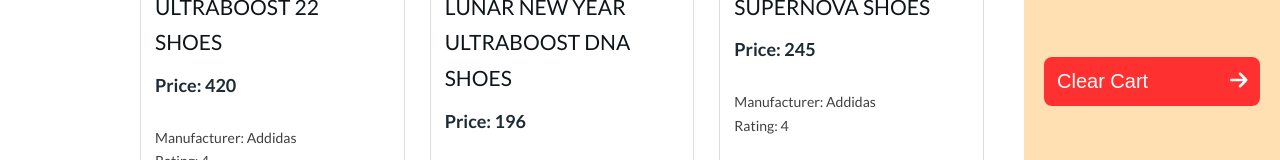
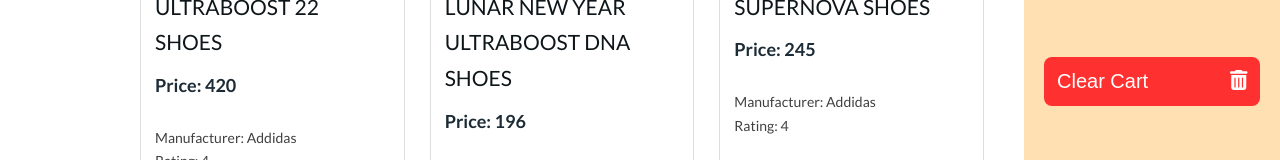
Before and after one commit to naimurcse/react-ema-john-recap, a React (Vite) app: page / in a window 1280 px wide. Shown: the part 396-556 px from the top of the page. Built offline with nearby package versions, Linux system fonts and the light colour scheme.

Commit message:
Clear cart items with clear cart btn is done

```diff
--- a/src/components/Cart/Cart.jsx
+++ b/src/components/Cart/Cart.jsx
@@ -1,8 +1,10 @@
 import PropTypes from "prop-types";
 import "./Cart.css";
 import { FontAwesomeIcon } from "@fortawesome/react-fontawesome";
-import { faArrowRight } from "@fortawesome/free-solid-svg-icons";
-const Cart = (props, { children }) => {
+import { faArrowRight, faTrashCan } from "@fortawesome/free-solid-svg-icons";
+const Cart = (props) => {
+   console.log(props);
+   const deleteShoppingCartHandler = props.deleteShoppingCartHandler;
    let totalQuantity = 0;
    let totalPrice = 0;
    let totalShipping = 0;
@@ -27,11 +29,10 @@
          <h5 className="shop__grand-total">Grand Total: ${grandTotal.toFixed(2)} </h5>
 
          <div className="btn-section">
-            <button className="btn btn-danger btn-flex">
+            <button className="btn btn-danger btn-flex" onClick={deleteShoppingCartHandler}>
                <span>Clear Cart</span>
-               <FontAwesomeIcon icon={faArrowRight} />
+               <FontAwesomeIcon icon={faTrashCan} />
             </button>
-            {children}
          </div>
       </div>
    );
@@ -39,6 +40,7 @@
 
 Cart.propTypes = {
    cart: PropTypes.array.isRequired, // adjust the prop type based on your actual requirements
+   deleteShoppingCartHandler: PropTypes.func.isRequired, // adjust the prop type based on your actual requirements
 };
 
 export default Cart;
--- a/src/components/Orders/Orders.jsx
+++ b/src/components/Orders/Orders.jsx
@@ -13,8 +13,13 @@
    const removeItemHandler = (id) => {
       let remainProducts = cart.filter((product) => product.id !== id);
       setCart(remainProducts);
-      console.log(remainProducts);
+      // console.log(remainProducts);
       removeItemFromDb(id);
+   };
+
+   const deleteShoppingCartHandler = () => {
+      setCart([]);
+      // console.log("Hello From Orders");
    };
 
    return (
@@ -31,7 +36,7 @@
          </div>
          <div>
             <div className="order-cart">
-               <Cart cart={cart}>
+               <Cart cart={cart} deleteShoppingCartHandler={deleteShoppingCartHandler}>
                   <Link to="/checkout">
                      <button>Proceed Checkout</button>
                   </Link>
--- a/src/components/ReviewItem/ReviewItem.jsx
+++ b/src/components/ReviewItem/ReviewItem.jsx
@@ -3,7 +3,7 @@
 import { faTrashCan } from "@fortawesome/free-solid-svg-icons";
 
 const ReviewItem = ({ product, removeItemHandler }) => {
-   console.log(product);
+   // console.log(product);
 
    const { id, img, name, price, quantity } = product;
 
--- a/src/components/Shop/Shop.jsx
+++ b/src/components/Shop/Shop.jsx
@@ -20,8 +20,8 @@
       const savedCart = [];
 
       for (const id in storedCart) {
-         console.log(id);
-         console.log(storedCart[id]);
+         //  console.log(id);
+         //  console.log(storedCart[id]);
          let addedProduct = products.find((pd) => pd.id === id);
          if (addedProduct) {
             let quantity = storedCart[id];
@@ -52,6 +52,11 @@
       addToDb(product.id);
    };
 
+   const deleteShoppingCartHandler = () => {
+      setCart([]);
+      //   console.log("Hello From Shop");
+   };
+
    return (
       <div>
          <section className="shop">
@@ -65,7 +70,7 @@
                ))}
             </div>
             <div className="shop__order-summary">
-               <Cart cart={cart}>
+               <Cart cart={cart} deleteShoppingCartHandler={deleteShoppingCartHandler}>
                   <Link to="/orders">
                      <button>Review Order</button>
                   </Link>
```
